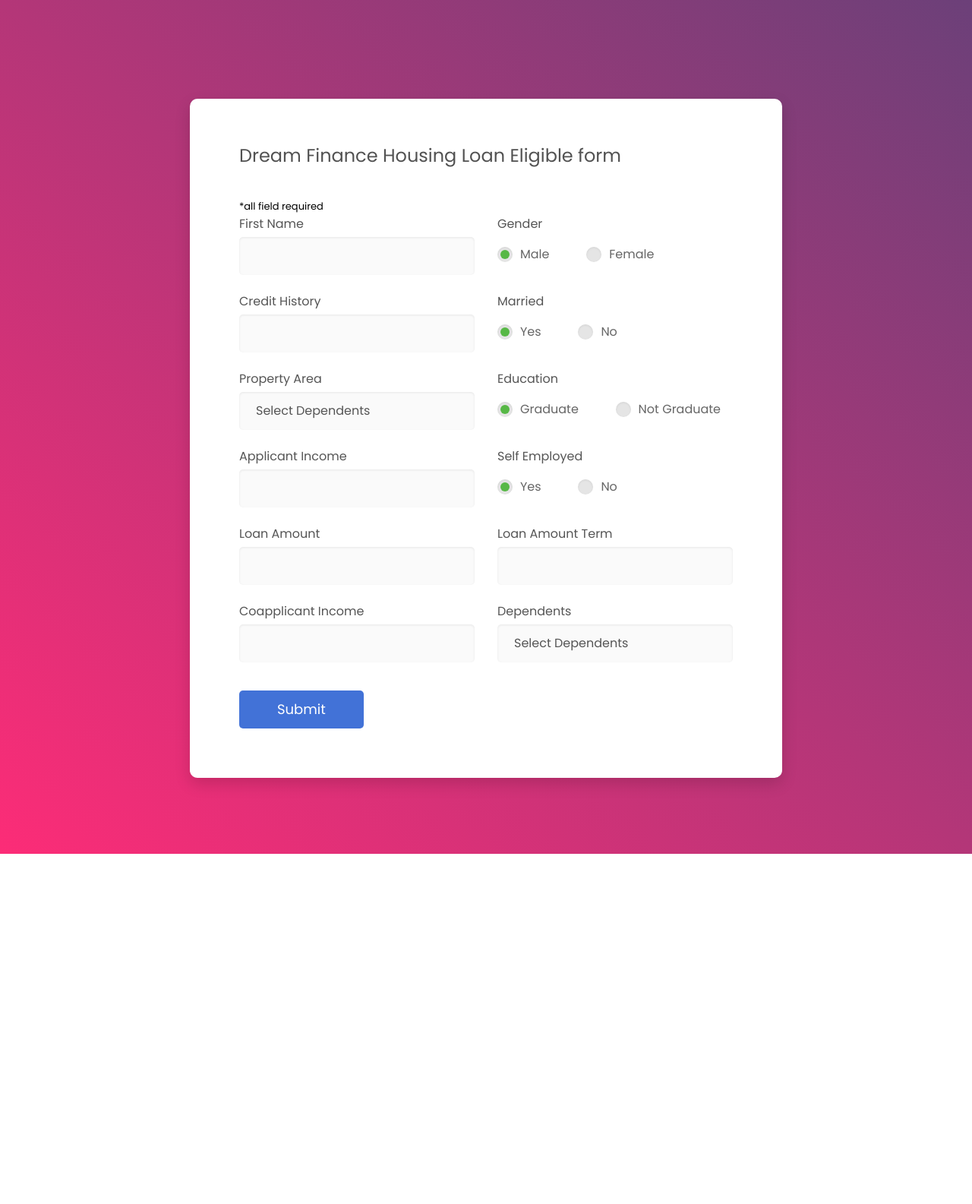
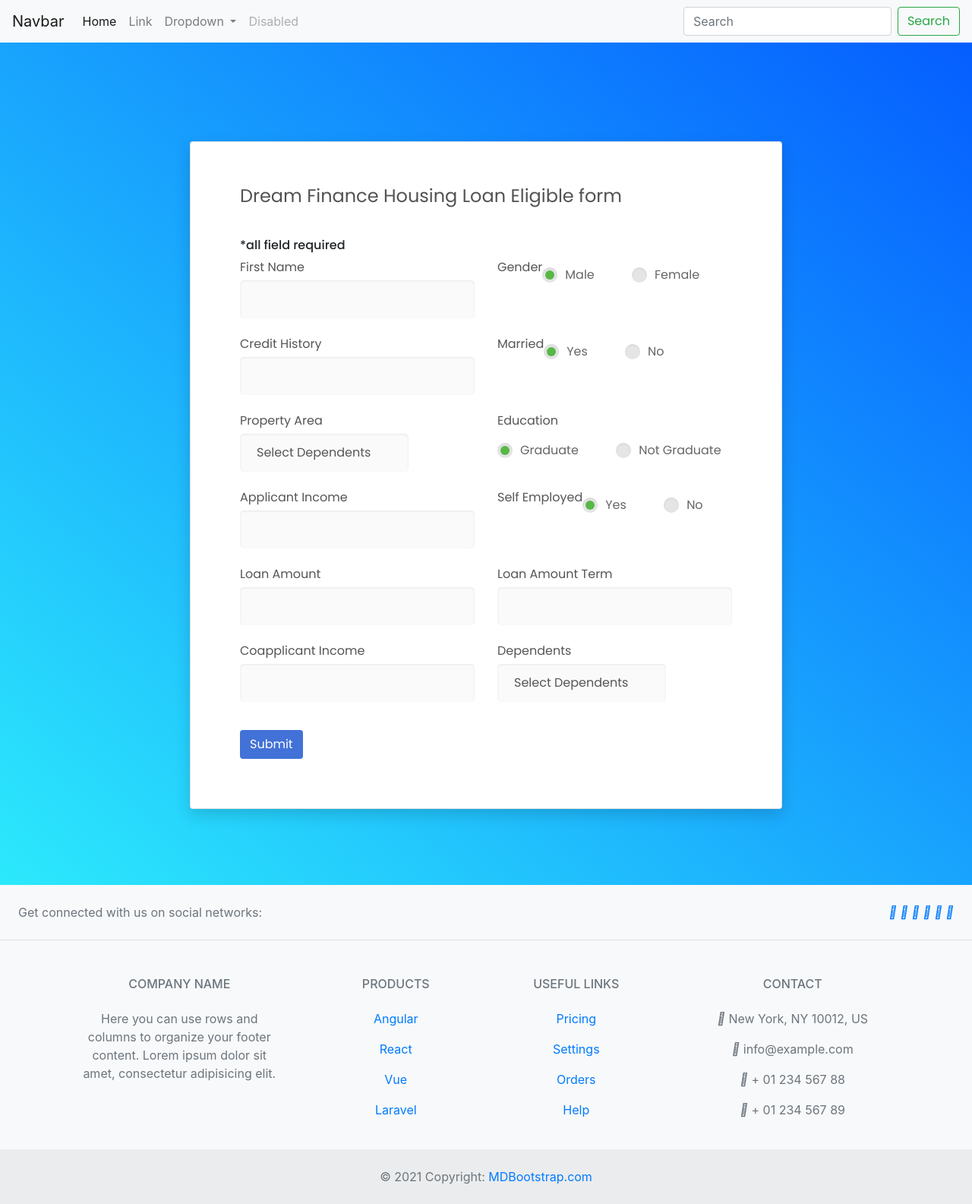
Before and after one commit to wiahwajith/Loan-Prediction-Analysis-, a Flask app: page /form in a window 1280 px wide. Shown: the whole page at 76% size. Before the commit the page ends 1124 px from the top, so only its background shows below. Run offline with Flask 2, Linux system fonts and the light colour scheme; parts of the project's set-up code (start-up, migrations or seed data) failed here and were passed over; some libraries are stand-ins or nearby versions.

Commit message:
app v2 UI

```diff
--- a/static/css/main.css
+++ b/static/css/main.css
@@ -178,11 +178,11 @@ h6 {
 }
 
 .bg-gra-02 {
-  background: -webkit-gradient(linear, left bottom, right top, from(#fc2c77), to(#6c4079));
-  background: -webkit-linear-gradient(bottom left, #fc2c77 0%, #6c4079 100%);
-  background: -moz-linear-gradient(bottom left, #fc2c77 0%, #6c4079 100%);
-  background: -o-linear-gradient(bottom left, #fc2c77 0%, #6c4079 100%);
-  background: linear-gradient(to top right, #fc2c77 0%, #6c4079 100%);
+  background: -webkit-gradient(linear, left bottom, right top, from(#2ce9fc), to(#055eff));
+  background: -webkit-linear-gradient(bottom left, #2ce9fc 0%, #055eff 100%);
+  background: -moz-linear-gradient(bottom left, #2ce9fc 0%, #055eff 100%);
+  background: -o-linear-gradient(bottom left, #2ce9fc 0%, #055eff 100%);
+  background: linear-gradient(to top right, #2ce9fc 0%, #055eff 100%);
 }
 
 /* ==========================================================================
--- a/templates/failResult.html
+++ b/templates/failResult.html
@@ -28,6 +28,8 @@
 </head>
 
 <body>
+    {% include "header.html" %}
+
     <div class="page-wrapper bg-gra-02 p-t-130 p-b-100 font-poppins">
         <div class="wrapper wrapper--w780">
             <div class="card card-4">
@@ -47,6 +49,9 @@
         </div>
     </div>
 
+    {% include "footer.html" %}
+
+
     <!-- Jquery JS-->
     <script src="{{ url_for('static', filename='vendor/jquery/jquery.min.js')}}"></script>
     <!-- Vendor JS-->
--- /dev/null
+++ b/templates/footer.html
@@ -0,0 +1,130 @@
+    <!-- Footer -->
+    <footer class="text-center text-lg-start bg-light text-muted">
+        <!-- Section: Social media -->
+        <section
+        class="d-flex justify-content-center justify-content-lg-between p-4 border-bottom"
+        >
+        <!-- Left -->
+        <div class="me-5 d-none d-lg-block">
+            <span>Get connected with us on social networks:</span>
+        </div>
+        <!-- Left -->
+
+        <!-- Right -->
+        <div>
+            <a href="" class="me-4 text-reset">
+            <i class="fab fa-facebook-f"></i>
+            </a>
+            <a href="" class="me-4 text-reset">
+            <i class="fab fa-twitter"></i>
+            </a>
+            <a href="" class="me-4 text-reset">
+            <i class="fab fa-google"></i>
+            </a>
+            <a href="" class="me-4 text-reset">
+            <i class="fab fa-instagram"></i>
+            </a>
+            <a href="" class="me-4 text-reset">
+            <i class="fab fa-linkedin"></i>
+            </a>
+            <a href="" class="me-4 text-reset">
+            <i class="fab fa-github"></i>
+            </a>
+        </div>
+        <!-- Right -->
+        </section>
+        <!-- Section: Social media -->
+
+        <!-- Section: Links  -->
+        <section class="">
+        <div class="container text-center text-md-start mt-5">
+            <!-- Grid row -->
+            <div class="row mt-3">
+            <!-- Grid column -->
+            <div class="col-md-3 col-lg-4 col-xl-3 mx-auto mb-4">
+                <!-- Content -->
+                <h6 class="text-uppercase fw-bold mb-4">
+                <i class="fas fa-gem me-3"></i>Company name
+                </h6>
+                <p>
+                Here you can use rows and columns to organize your footer content. Lorem ipsum
+                dolor sit amet, consectetur adipisicing elit.
+                </p>
+            </div>
+            <!-- Grid column -->
+
+            <!-- Grid column -->
+            <div class="col-md-2 col-lg-2 col-xl-2 mx-auto mb-4">
+                <!-- Links -->
+                <h6 class="text-uppercase fw-bold mb-4">
+                Products
+                </h6>
+                <p>
+                <a href="#!" class="text-reset">Angular</a>
+                </p>
+                <p>
+                <a href="#!" class="text-reset">React</a>
+                </p>
+                <p>
+                <a href="#!" class="text-reset">Vue</a>
+                </p>
+                <p>
+                <a href="#!" class="text-reset">Laravel</a>
+                </p>
+            </div>
+            <!-- Grid column -->
+
+            <!-- Grid column -->
+            <div class="col-md-3 col-lg-2 col-xl-2 mx-auto mb-4">
+                <!-- Links -->
+                <h6 class="text-uppercase fw-bold mb-4">
+                Useful links
+                </h6>
+                <p>
+                <a href="#!" class="text-reset">Pricing</a>
+                </p>
+                <p>
+                <a href="#!" class="text-reset">Settings</a>
+                </p>
+                <p>
+                <a href="#!" class="text-reset">Orders</a>
+                </p>
+                <p>
+                <a href="#!" class="text-reset">Help</a>
+                </p>
+            </div>
+            <!-- Grid column -->
+
+            <!-- Grid column -->
+            <div class="col-md-4 col-lg-3 col-xl-3 mx-auto mb-md-0 mb-4">
+                <!-- Links -->
+                <h6 class="text-uppercase fw-bold mb-4">
+                Contact
+                </h6>
+                <p><i class="fas fa-home me-3"></i> New York, NY 10012, US</p>
+                <p>
+                <i class="fas fa-envelope me-3"></i>
+                info@example.com
+                </p>
+                <p><i class="fas fa-phone me-3"></i> + 01 234 567 88</p>
+                <p><i class="fas fa-print me-3"></i> + 01 234 567 89</p>
+            </div>
+            <!-- Grid column -->
+            </div>
+            <!-- Grid row -->
+        </div>
+        </section>
+        <!-- Section: Links  -->
+
+        <!-- Copyright -->
+        <div class="text-center p-4" style="background-color: rgba(0, 0, 0, 0.05);">
+        © 2021 Copyright:
+        <a class="text-reset fw-bold" href="https://mdbootstrap.com/">MDBootstrap.com</a>
+        </div>
+        <!-- Copyright -->
+    </footer>
+    <!-- Footer -->
+
+    <script src="https://code.jquery.com/jquery-3.3.1.slim.min.js" integrity="sha384-q8i/X+965DzO0rT7abK41JStQIAqVgRVzpbzo5smXKp4YfRvH+8abtTE1Pi6jizo" crossorigin="anonymous"></script>
+    <script src="https://cdn.jsdelivr.net/npm/popper.js@1.14.3/dist/umd/popper.min.js" integrity="sha384-ZMP7rVo3mIykV+2+9J3UJ46jBk0WLaUAdn689aCwoqbBJiSnjAK/l8WvCWPIPm49" crossorigin="anonymous"></script>
+    <script src="https://cdn.jsdelivr.net/npm/bootstrap@4.1.3/dist/js/bootstrap.min.js" integrity="sha384-ChfqqxuZUCnJSK3+MXmPNIyE6ZbWh2IMqE241rYiqJxyMiZ6OW/JmZQ5stwEULTy" crossorigin="anonymous"></script>
--- /dev/null
+++ b/templates/header.html
@@ -0,0 +1,46 @@
+<!DOCTYPE html>
+<html lang="en">
+<head>
+    <meta charset="UTF-8">
+    <meta http-equiv="X-UA-Compatible" content="IE=edge">
+    <meta name="viewport" content="width=device-width, initial-scale=1.0">
+    <title>Document</title>
+    <link rel="stylesheet" href="https://cdn.jsdelivr.net/npm/bootstrap@4.1.3/dist/css/bootstrap.min.css" integrity="sha384-MCw98/SFnGE8fJT3GXwEOngsV7Zt27NXFoaoApmYm81iuXoPkFOJwJ8ERdknLPMO" crossorigin="anonymous">
+
+</head>
+
+    <nav class="navbar navbar-expand-lg navbar-light bg-light">
+            <a class="navbar-brand" href="#">Navbar</a>
+            <button class="navbar-toggler" type="button" data-toggle="collapse" data-target="#navbarSupportedContent" aria-controls="navbarSupportedContent" aria-expanded="false" aria-label="Toggle navigation">
+            <span class="navbar-toggler-icon"></span>
+            </button>
+
+            <div class="collapse navbar-collapse" id="navbarSupportedContent">
+            <ul class="navbar-nav mr-auto">
+                <li class="nav-item active">
+                <a class="nav-link" href="#">Home <span class="sr-only">(current)</span></a>
+                </li>
+                <li class="nav-item">
+                <a class="nav-link" href="#">Link</a>
+                </li>
+                <li class="nav-item dropdown">
+                <a class="nav-link dropdown-toggle" href="#" id="navbarDropdown" role="button" data-toggle="dropdown" aria-haspopup="true" aria-expanded="false">
+                    Dropdown
+                </a>
+                <div class="dropdown-menu" aria-labelledby="navbarDropdown">
+                    <a class="dropdown-item" href="#">Action</a>
+                    <a class="dropdown-item" href="#">Another action</a>
+                    <div class="dropdown-divider"></div>
+                    <a class="dropdown-item" href="#">Something else here</a>
+                </div>
+                </li>
+                <li class="nav-item">
+                <a class="nav-link disabled" href="#">Disabled</a>
+                </li>
+            </ul>
+            <form class="form-inline my-2 my-lg-0">
+                <input class="form-control mr-sm-2" type="search" placeholder="Search" aria-label="Search">
+                <button class="btn btn-outline-success my-2 my-sm-0" type="submit">Search</button>
+            </form>
+            </div>
+    </nav>
--- a/templates/passResult.html
+++ b/templates/passResult.html
@@ -28,6 +28,8 @@
 </head>
 
 <body>
+    {% include "header.html" %}
+
     <div class="page-wrapper bg-gra-02 p-t-130 p-b-100 font-poppins">
         <div class="wrapper wrapper--w780">
             <div class="card card-4">
@@ -43,11 +45,14 @@
                           <p style="margin-bottom: 10px;">Thanks for using online credit have a nice day!.</p>
                         <button class="btn btn--radius-2 btn--blue" type="submit"> Apply Loan</button>
                         <button class="btn btn--radius-2 btn--blue" type="submit"> Eligible Report</button>
+                        <a class="btn btn--radius-2 btn--blue" href="/"> Cancel </a>
                     </div>
                 </div>
             </div>
         </div>
     </div>
+
+    {% include "footer.html" %}
 
     <!-- Jquery JS-->
     <script src="{{ url_for('static', filename='vendor/jquery/jquery.min.js')}}"></script>
--- a/templates/prediction_form.html
+++ b/templates/prediction_form.html
@@ -25,9 +25,14 @@
 
     <!-- Main CSS-->
     <link href="{{ url_for('static', filename='css/main.css') }}" rel="stylesheet" media="all">
+
+
 </head>
 
 <body>
+
+  {% include "header.html" %}
+
     <div class="page-wrapper bg-gra-02 p-t-130 p-b-100 font-poppins">
         <div class="wrapper wrapper--w780">
             <div class="card card-4">
@@ -36,13 +41,13 @@
                     <h6>*all field required</h6>
                     <form method="POST" action="/predict">
                         <div class="row row-space">
-                            <div class="col-2">
+                            <div class="col-6">
                                 <div class="input-group">
                                     <label class="label" >First Name</label>
                                     <input class="input--style-4" type="text" name="username">
                                 </div>
                             </div>
-                            <div class="col-2">
+                            <div class="col-6">
                                 <div class="input-group">
                                     <label class="label">Gender</label>
                                     <div class="p-t-10">
@@ -57,13 +62,13 @@
                                     </div>
                                 </div>
                             </div>
-                            <div class="col-2">
+                            <div class="col-6">
                                 <div class="input-group">
                                     <label class="label" >Credit History</label>
                                     <input class="input--style-4" type="text" name="Credit_History">
                                 </div>
                             </div>
-                            <div class="col-2">
+                            <div class="col-6">
                                 <div class="input-group">
                                     <label class="label">Married</label>
                                     <div class="p-t-10">
@@ -78,7 +83,7 @@
                                     </div>
                                 </div>
                             </div>
-                            <div class="col-2">
+                            <div class="col-6">
                                 <div class="input-group">
                                     <label class="label">Property Area</label>
                                     <div class="rs-select2 js-select-simple select--no-search">
@@ -93,7 +98,7 @@
                                 </div>
 
                             </div>
-                            <div class="col-2">
+                            <div class="col-6">
                                 <div class="input-group">
                                     <label class="label">Education</label>
                                     <div class="p-t-10">
@@ -108,13 +113,13 @@
                                     </div>
                                 </div>
                             </div>
-                            <div class="col-2">
+                            <div class="col-6">
                                 <div class="input-group">
                                     <label class="label" >Applicant Income</label>
                                     <input class="input--style-4" type="text" name="ApplicantIncome">
                                 </div>
                             </div>
-                            <div class="col-2">
+                            <div class="col-6">
                                 <div class="input-group">
                                     <label class="label">Self Employed</label>
                                     <div class="p-t-10">
@@ -132,25 +137,25 @@
 
                         </div>
                         <div class="row row-space">
-                            <div class="col-2">
+                            <div class="col-6">
                                 <div class="input-group">
                                     <label class="label" >Loan Amount</label>
                                     <input class="input--style-4" type="text" name="LoanAmountLog">
                                 </div>
                             </div>
-                            <div class="col-2">
+                            <div class="col-6">
                                 <div class="input-group">
                                     <label class="label" >Loan Amount Term</label>
                                     <input class="input--style-4" type="text" name="Loan_Amount_Term_Log">
                                 </div>
                             </div>
-                            <div class="col-2">
+                            <div class="col-6">
                                 <div class="input-group">
                                     <label class="label" >Coapplicant Income</label>
                                     <input class="input--style-4" type="text" name="CoapplicantIncome">
                                 </div>
                             </div>
-                            <div class="col-2">
+                            <div class="col-6">
                                 <div class="input-group">
                                     <label class="label">Dependents</label>
                                     <div class="rs-select2 js-select-simple select--no-search">
@@ -175,6 +180,8 @@
         </div>
     </div>
 
+    {% include "footer.html" %}
+
     <!-- Jquery JS-->
     <script src="{{ url_for('static', filename='vendor/jquery/jquery.min.js')}}"></script>
     <!-- Vendor JS-->
```
Also changed, not shown: templates/index.html (+11 -4 lines).
